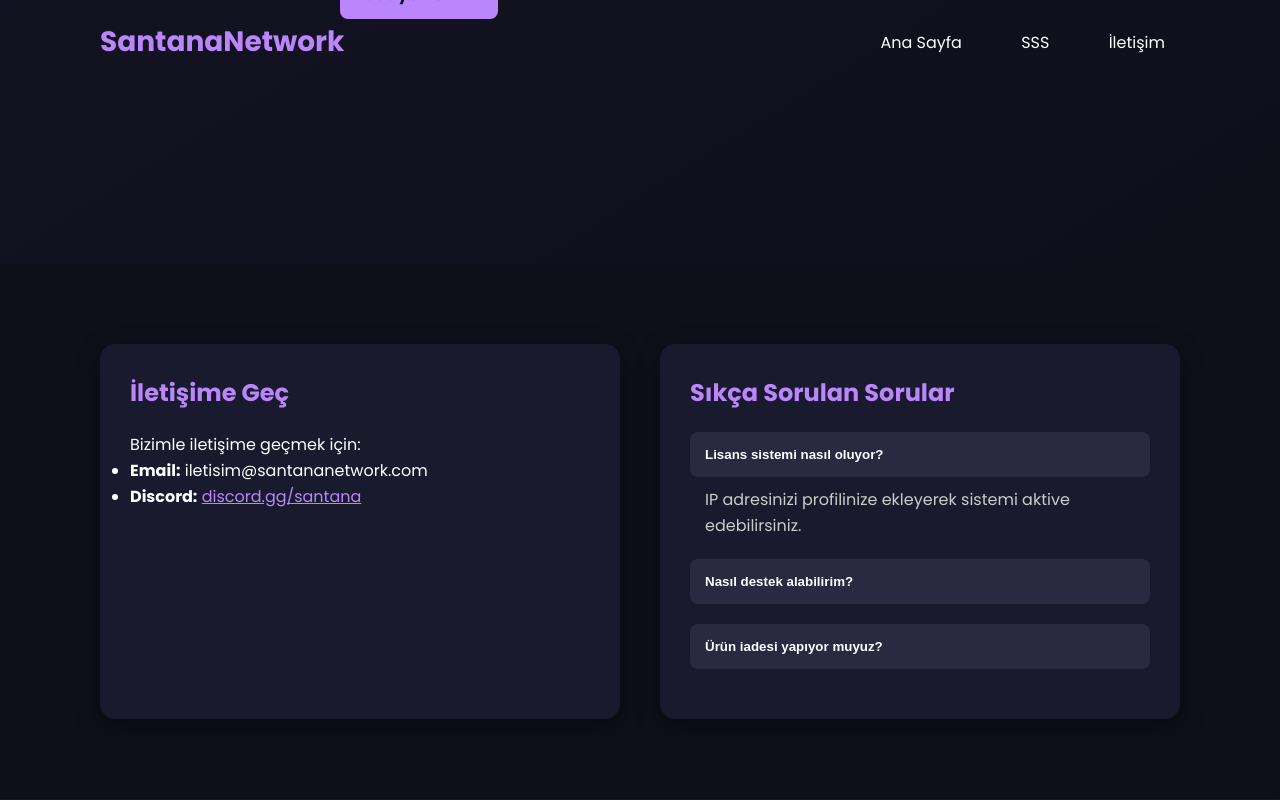
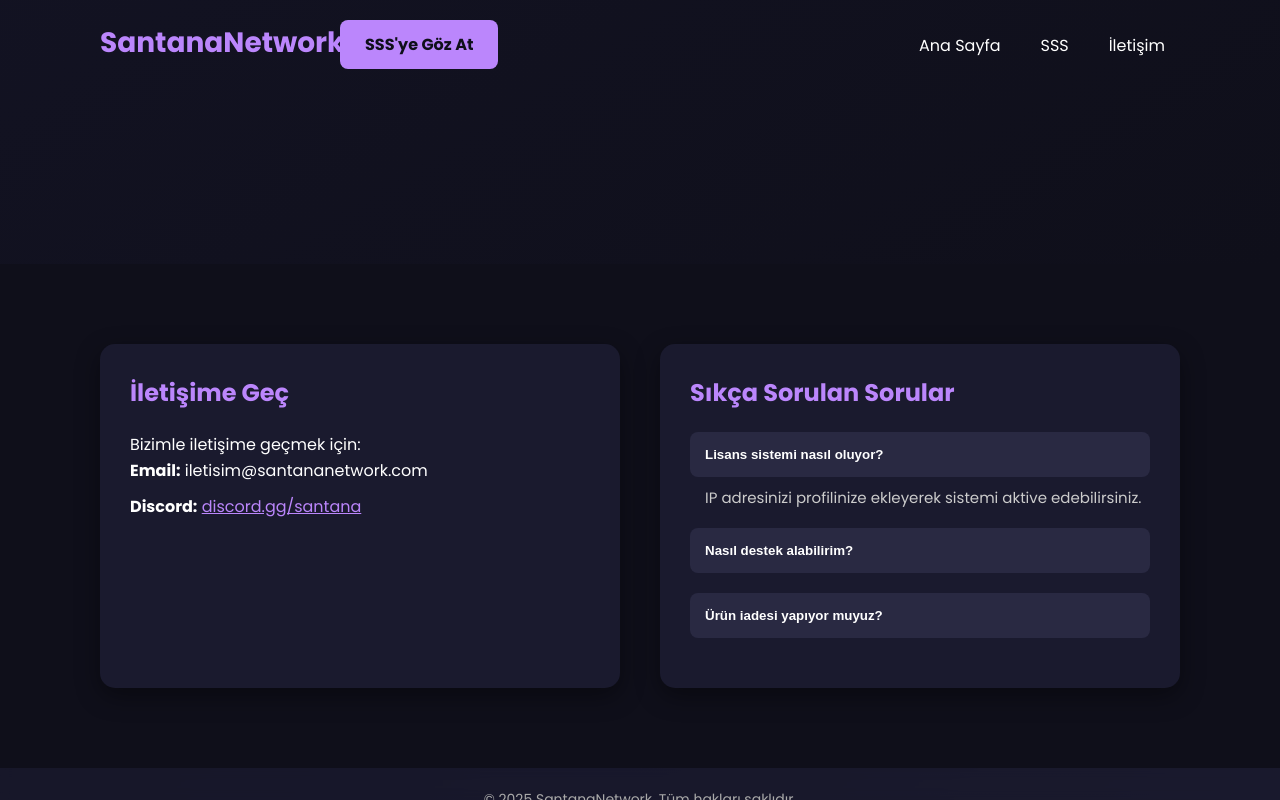
Before and after one commit to Poyrazs51/santananw, a plain HTML site: page index.html in a window 1280 px wide. Both pictures are taken after a click on the button "Lisans sistemi nasıl oluyor?". Shown: the part 536-1336 px from the top of the page. Drawn offline with Linux system fonts and the light colour scheme.

Commit message:
index.html

```diff
--- a/index.html
+++ b/index.html
@@ -30,21 +30,30 @@
       padding: 20px 100px;
       background: transparent;
       z-index: 1000;
+      flex-wrap: wrap;
     }
 
     header h1 {
       color: #bb86fc;
       font-size: 28px;
+      flex-shrink: 0;
+    }
+
+    nav {
+      display: flex;
+      flex-wrap: wrap;
+      gap: 10px;
+      margin-top: 5px;
     }
 
     nav a {
       color: white;
-      margin-left: 25px;
       text-decoration: none;
       font-weight: 500;
       padding: 8px 15px;
       border-radius: 8px;
       transition: background 0.3s ease, color 0.3s ease;
+      white-space: nowrap;
     }
 
     nav a:hover {
@@ -59,6 +68,8 @@
       text-align: left;
       padding: 0 40px;
       background: linear-gradient(to bottom right, #141426, #0f0f1a);
+      padding-top: 100px; /* Header sabit olduğu için üst boşluk */
+      box-sizing: border-box;
     }
 
     .hero-content {
@@ -70,6 +81,7 @@
       font-size: 48px;
       color: #bb86fc;
       margin-bottom: 20px;
+      word-break: break-word;
     }
 
     .hero p {
@@ -134,6 +146,17 @@
       margin-bottom: 20px;
     }
 
+    .contact-box ul {
+      list-style: none;
+      padding-left: 0;
+    }
+
+    .contact-box ul li {
+      margin-bottom: 10px;
+      font-size: 16px;
+      word-break: break-word;
+    }
+
     .faq-item {
       margin-bottom: 20px;
     }
@@ -149,6 +172,7 @@
       cursor: pointer;
       font-weight: bold;
       transition: background 0.3s ease;
+      user-select: none;
     }
 
     .faq-question:hover {
@@ -156,10 +180,20 @@
     }
 
     .faq-answer {
-      display: none;
-      margin-top: 10px;
+      max-height: 0;
+      overflow: hidden;
+      margin-top: 0;
       padding-left: 15px;
       color: #cccccc;
+      transition: max-height 0.3s ease, margin-top 0.3s ease;
+      font-size: 15px;
+      line-height: 1.4;
+    }
+
+    .faq-answer.open {
+      display: block;
+      max-height: 300px; /* yeterince yüksek */
+      margin-top: 10px;
     }
 
     footer {
@@ -215,11 +249,6 @@
       .contact-box, .faq-box {
         min-width: auto;
         width: 100%;
-      }
-
-      nav {
-        display: flex;
-        flex-wrap: wrap;
       }
 
       nav a {
@@ -285,7 +314,18 @@
     questions.forEach(btn => {
       btn.addEventListener('click', () => {
         const answer = btn.nextElementSibling;
-        answer.style.display = (answer.style.display === 'block') ? 'none' : 'block';
+        const isOpen = answer.classList.contains('open');
+        // Diğer açık cevapları kapat (tek seferde bir açılır)
+        document.querySelectorAll('.faq-answer.open').forEach(openAnswer => {
+          if(openAnswer !== answer) {
+            openAnswer.classList.remove('open');
+          }
+        });
+        if(isOpen) {
+          answer.classList.remove('open');
+        } else {
+          answer.classList.add('open');
+        }
       });
     });
   </script>
```
